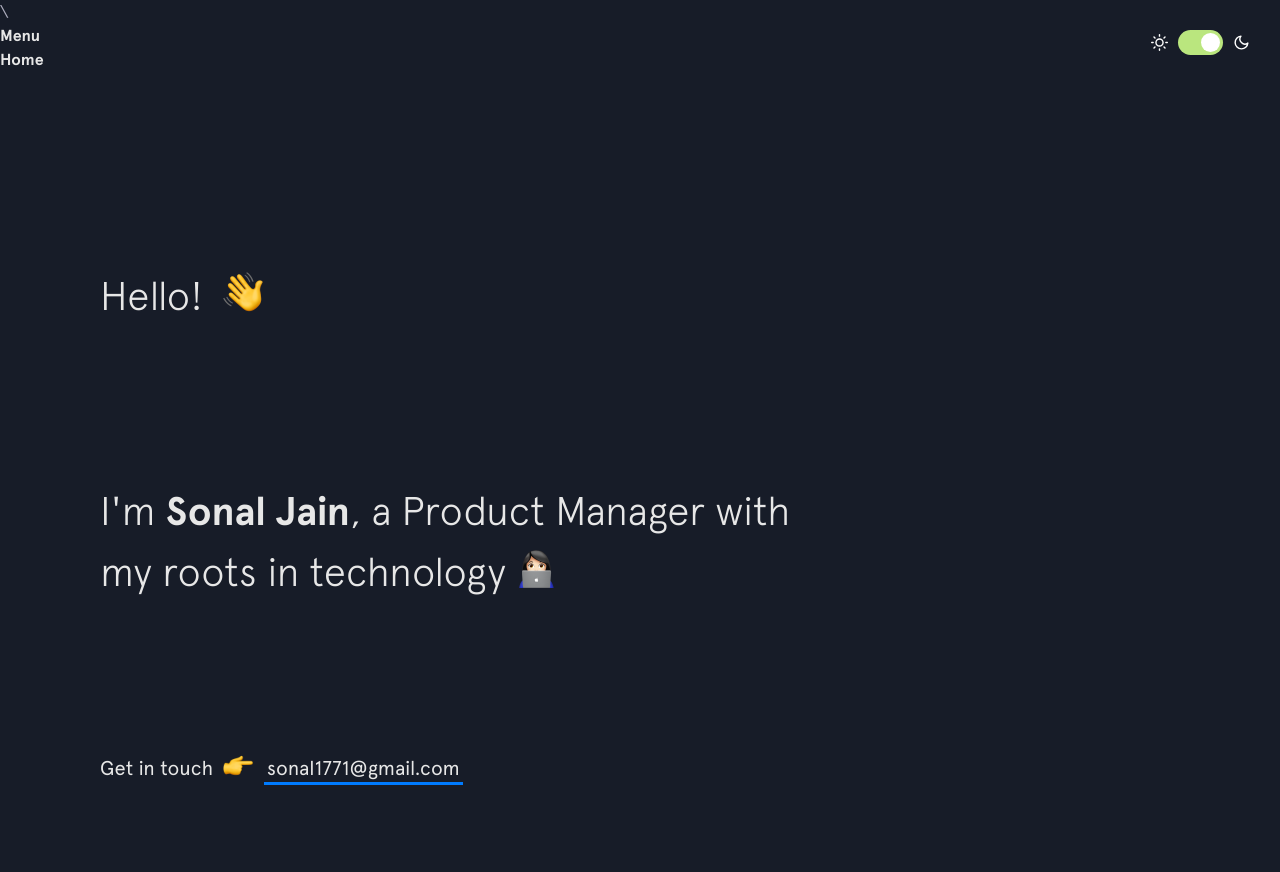
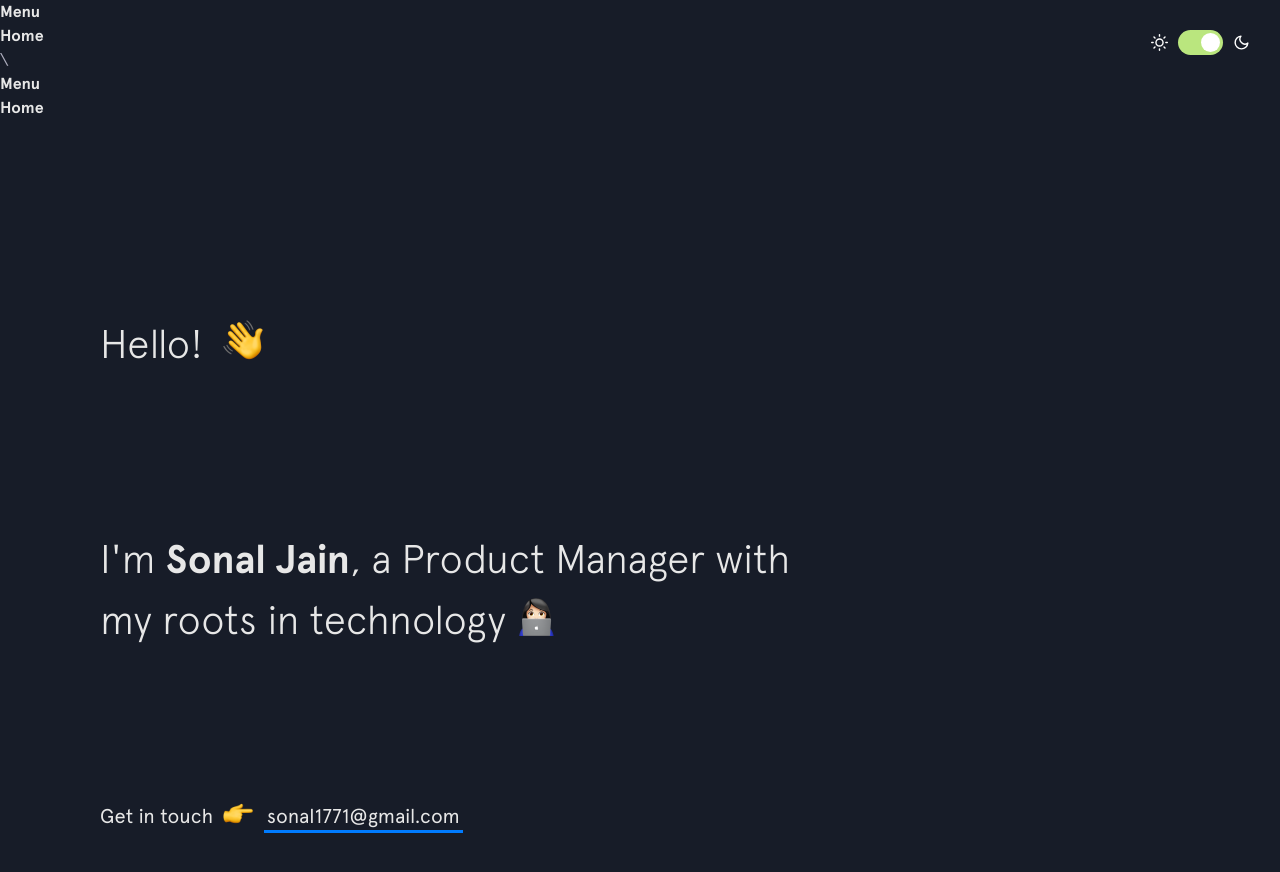
Before and after one commit to sonal1771/sonal1771.github.io, a Jekyll site: the page built from index.html, in a window 1280 px wide and 900 px high. Shown: the top 872 px of the window. Built offline with Jekyll 4.4.1, drawn with Linux system fonts in a browser that asks for light colours; nearby versions of some CDN libraries.

Commit message:
Add the menu to the html

```diff
--- a/_layouts/default.html
+++ b/_layouts/default.html
@@ -7,6 +7,7 @@ layout: compress
   {% include head.html %}
 </head>
 <body>
+  {% include menu.html %}
   {{ content }}
   {% include scripts.html %}
 </body>
```
